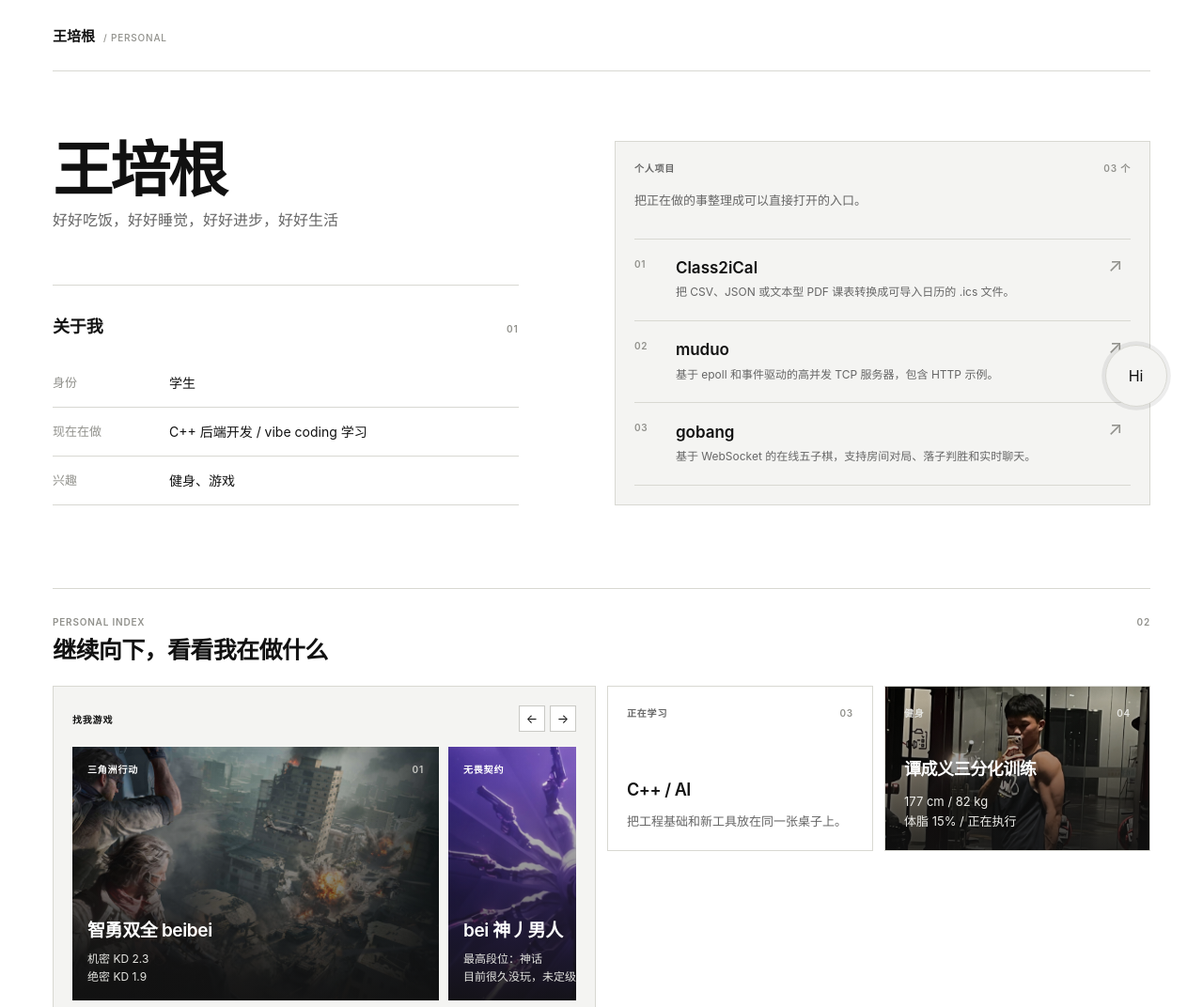
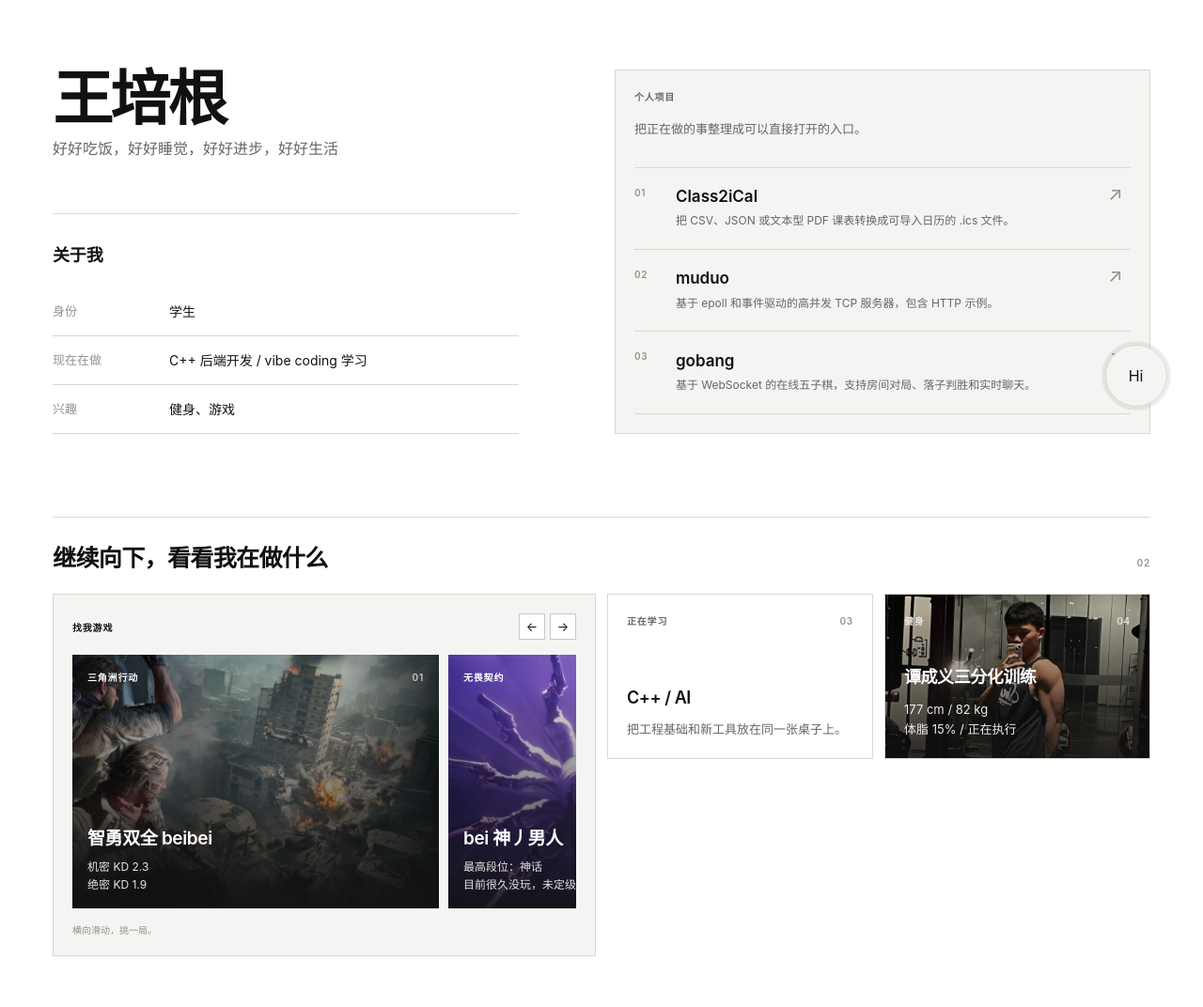
Before and after one commit to bacon-wang/HomePage, a plain HTML site: page index.html in a window 1280 px wide. Shown: the top 1072 px of the page at 94% size. Drawn offline with Linux system fonts and the light colour scheme.

Commit message:
Simplify page labels and footer

```diff
--- a/index.html
+++ b/index.html
@@ -11,13 +11,6 @@
   </head>
   <body>
     <div class="site-shell">
-      <header class="topbar">
-        <a class="wordmark" href="#top" aria-label="回到王培根个人主页">
-          <span>王培根</span>
-          <span class="wordmark-sub">/ PERSONAL</span>
-        </a>
-      </header>
-
       <main id="top" class="page-content">
         <section class="hero-grid" aria-labelledby="profile-title">
           <div class="profile-column">
@@ -107,7 +100,6 @@
             <section class="facts-section" aria-labelledby="facts-title">
               <div class="section-heading">
                 <h2 id="facts-title">关于我</h2>
-                <span class="section-index">01</span>
               </div>
               <dl class="info-list">
                 <div class="info-row">
@@ -130,7 +122,6 @@
             <div class="project-panel-heading">
               <div class="module-topline">
                 <span class="module-label">个人项目</span>
-                <span class="project-count">03 个</span>
               </div>
               <p>把正在做的事整理成可以直接打开的入口。</p>
             </div>
@@ -167,7 +158,6 @@
         <section class="modules-section" aria-labelledby="modules-title">
           <div class="modules-heading">
             <div>
-              <p class="section-kicker">PERSONAL INDEX</p>
               <h2 id="modules-title">继续向下，看看我在做什么</h2>
             </div>
             <span class="section-index">02</span>
@@ -235,7 +225,6 @@
 
       <footer class="site-footer">
         <span>王培根的个人主页</span>
-        <span>保持在线，也允许偶尔发愣。</span>
       </footer>
     </div>
   </body>
--- a/styles.css
+++ b/styles.css
@@ -48,26 +48,6 @@ button {
   padding: 0 36px;
 }
 
-.topbar {
-  display: flex;
-  align-items: center;
-  justify-content: space-between;
-  min-height: 76px;
-  border-bottom: 1px solid var(--line);
-}
-
-.wordmark {
-  display: inline-flex;
-  align-items: baseline;
-  gap: 9px;
-  color: var(--ink);
-  font-size: 15px;
-  font-weight: 600;
-  letter-spacing: 0;
-  text-decoration: none;
-}
-
-.wordmark-sub,
 .section-index,
 .chat-kicker,
 .chat-state,
@@ -76,11 +56,6 @@ button {
   font-size: 10px;
   letter-spacing: 0.08em;
   text-transform: uppercase;
-}
-
-.wordmark-sub {
-  color: var(--soft-muted);
-  font-weight: 500;
 }
 
 .status-dot,
@@ -247,15 +222,6 @@ h1 {
   margin-bottom: 24px;
 }
 
-.section-kicker {
-  margin-bottom: 10px;
-  color: var(--soft-muted);
-  font-size: 10px;
-  font-weight: 600;
-  letter-spacing: 0.08em;
-  text-transform: uppercase;
-}
-
 .modules-heading h2 {
   margin-bottom: 0;
   font-size: 25px;
@@ -310,13 +276,6 @@ h1 {
   color: var(--muted);
   font-size: 13px;
   line-height: 1.6;
-}
-
-.project-count {
-  color: var(--soft-muted);
-  font-size: 10px;
-  font-weight: 600;
-  letter-spacing: 0.08em;
 }
 
 .project-list {
@@ -899,7 +858,7 @@ h1 {
 
 .site-footer {
   display: flex;
-  justify-content: space-between;
+  justify-content: flex-start;
   gap: 24px;
   padding: 18px 0 26px;
   border-top: 1px solid var(--line);
@@ -1003,18 +962,6 @@ h1 {
 @media (max-width: 720px) {
   .site-shell {
     padding: 0 18px;
-  }
-
-  .topbar {
-    min-height: 64px;
-  }
-
-  .wordmark {
-    font-size: 14px;
-  }
-
-  .wordmark-sub {
-    display: none;
   }
 
   .page-content {
```
